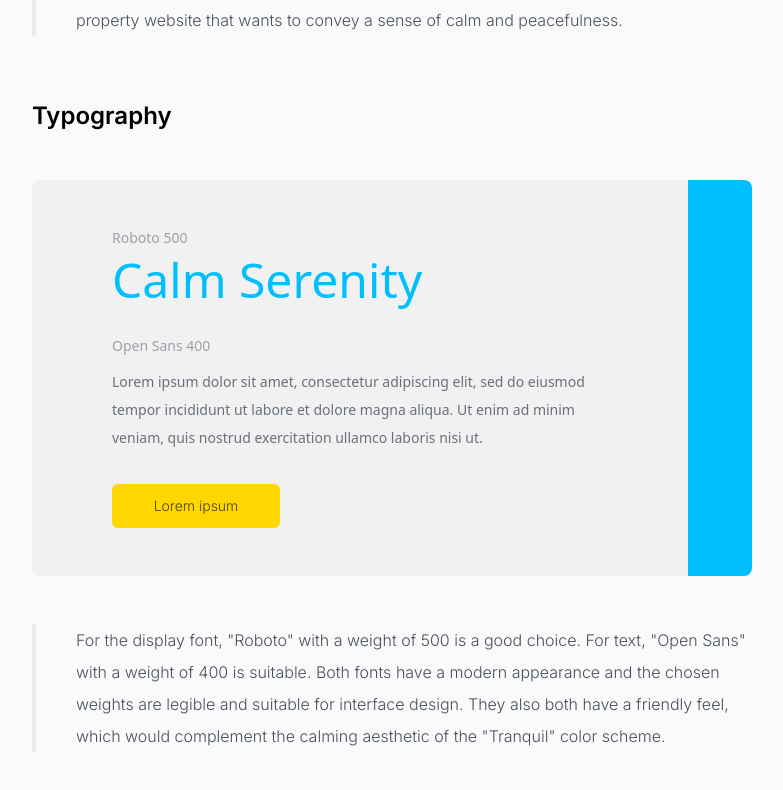
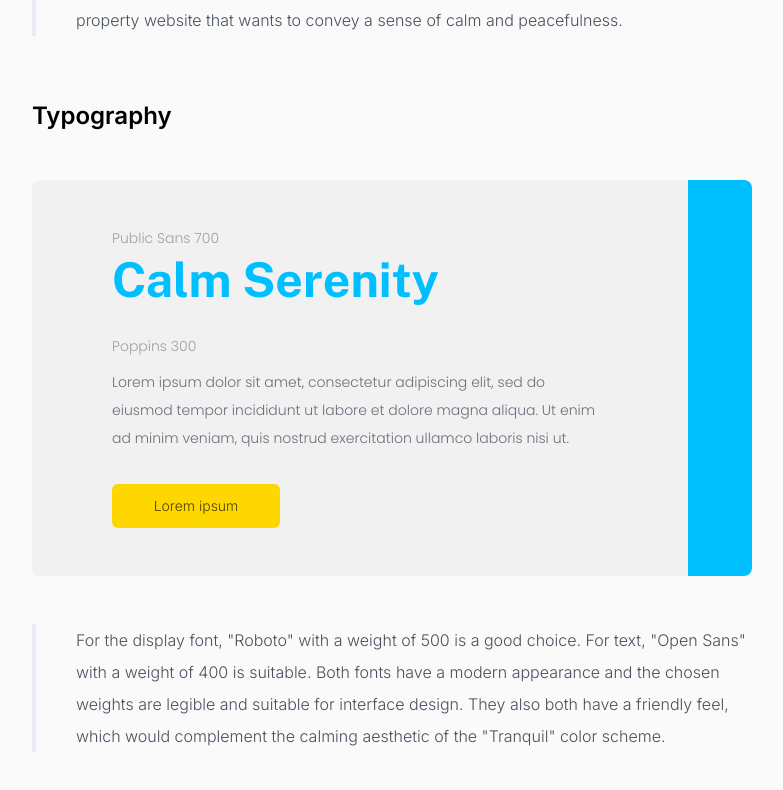
Before and after one commit to rossman22590/presto-kit, a Next.js app in the folder frontend/: page /starter-kits in a window 1280 px wide. Shown: the part 680-1470 px from the top of the page, without its empty margins (248-1031 px from the left). Built offline with nearby package versions, Linux system fonts and the light colour scheme.

Commit message:
Dynamically fetch and render Google fonts based on mock AI data [using next/head]

```diff
--- a/frontend/components/TypographyCard.tsx
+++ b/frontend/components/TypographyCard.tsx
@@ -28,7 +28,13 @@ const TypographyCard: React.FC<TypographyCardProps> = ({ kit }) => {
 			}}
 		>
 			<div className="flex flex-col gap-2">
-				<p className="text-sm font-light text-[#48505F] opacity-50">
+				<p
+					className="text-sm font-light text-[#48505F] opacity-50"
+					style={{
+						fontFamily: `${kit.typography.typefaces.text.font}`,
+						fontWeight: `${kit.typography.typefaces.text.weight}`
+					}}
+				>
 					{kit.typography.typefaces.display.font}{" "}
 					{kit.typography.typefaces.display.weight}
 				</p>
@@ -36,18 +42,31 @@ const TypographyCard: React.FC<TypographyCardProps> = ({ kit }) => {
 					className="text-5xl"
 					style={{
 						color: kit.colors.details[1].hex,
-						fontWeight: 500
+						fontWeight: `${kit.typography.typefaces.display.weight}`,
+						fontFamily: `${kit.typography.typefaces.display.font}`
 					}}
 				>
 					{kit.title}
 				</p>
 			</div>
 			<div className="flex flex-col gap-3">
-				<p className="text-sm font-light text-[#48505F] opacity-50">
+				<p
+					className="text-sm font-light text-[#48505F] opacity-50"
+					style={{
+						fontFamily: `${kit.typography.typefaces.text.font}`,
+						fontWeight: `${kit.typography.typefaces.text.weight}`
+					}}
+				>
 					{kit.typography.typefaces.text.font}{" "}
 					{kit.typography.typefaces.text.weight}
 				</p>
-				<p className="text-sm font-light leading-7 text-[#48505F] opacity-80">
+				<p
+					className="text-sm leading-7 text-[#48505F] opacity-80"
+					style={{
+						fontFamily: `${kit.typography.typefaces.text.font}`,
+						fontWeight: `${kit.typography.typefaces.text.weight}`
+					}}
+				>
 					Lorem ipsum dolor sit amet, consectetur adipiscing elit, sed do
 					eiusmod tempor incididunt ut labore et dolore magna aliqua. Ut enim ad
 					minim veniam, quis nostrud exercitation ullamco laboris nisi ut.
--- a/frontend/pages/starter-kits.tsx
+++ b/frontend/pages/starter-kits.tsx
@@ -5,6 +5,12 @@ import TypographySection from "./../components/TypographySection";
 import Layout from "../components/Layout";
 import Container from "./../components/Container";
 import KitHeading from "../components/KitHeading";
+
+// ! Should not add stylesheets using next/head here
+// this pattern is not recommended because it will potentially break when used with Suspense and/or streaming
+// TODO -> try to import via _document.tsx instead
+// https://github.com/vercel/next.js/issues/2752
+import Head from "next/head";
 
 //? refactored form data to be captured through queries to prevent losing data (state) on manual page refresh
 //? is formData state still useful ? - leaving it in place for now
@@ -29,8 +35,8 @@ const starterKits = {
 		},
 		typography: {
 			typefaces: {
-				display: { font: "Roboto", weight: "500" },
-				text: { font: "Open Sans", weight: "400" }
+				display: { font: "Public Sans", weight: "700" },
+				text: { font: "Poppins", weight: "300" }
 			},
 			description:
 				'For the display font, "Roboto" with a weight of 500 is a good choice. For text, "Open Sans" with a weight of 400 is suitable. Both fonts have a modern appearance and the chosen weights are legible and suitable for interface design. They also both have a friendly feel, which would complement the calming aesthetic of the "Tranquil" color scheme.'
@@ -45,6 +51,17 @@ const StarterKits: NextPage<StarterKitsProps> = ({ formData }) => {
 	const { name, industry } = router.query;
 
 	return (
+		<>
+			<Head>
+				<link
+					href={`https://fonts.googleapis.com/css2?family=${kit1.typography.typefaces.display.font}:wght@${kit1.typography.typefaces.display.weight}&display=swap`}
+					rel="stylesheet"
+				></link>
+				<link
+					href={`https://fonts.googleapis.com/css2?family=${kit1.typography.typefaces.text.font}:wght@${kit1.typography.typefaces.text.weight}&display=swap`}
+					rel="stylesheet"
+				></link>
+			</Head>
 			<Layout>
 				<Container>
 					<h1> {name} </h1>
@@ -56,6 +73,7 @@ const StarterKits: NextPage<StarterKitsProps> = ({ formData }) => {
 					</section>
 				</Container>
 			</Layout>
+		</>
 	);
 };
 
```
Lines whose indentation alone changed are shown as unchanged.
